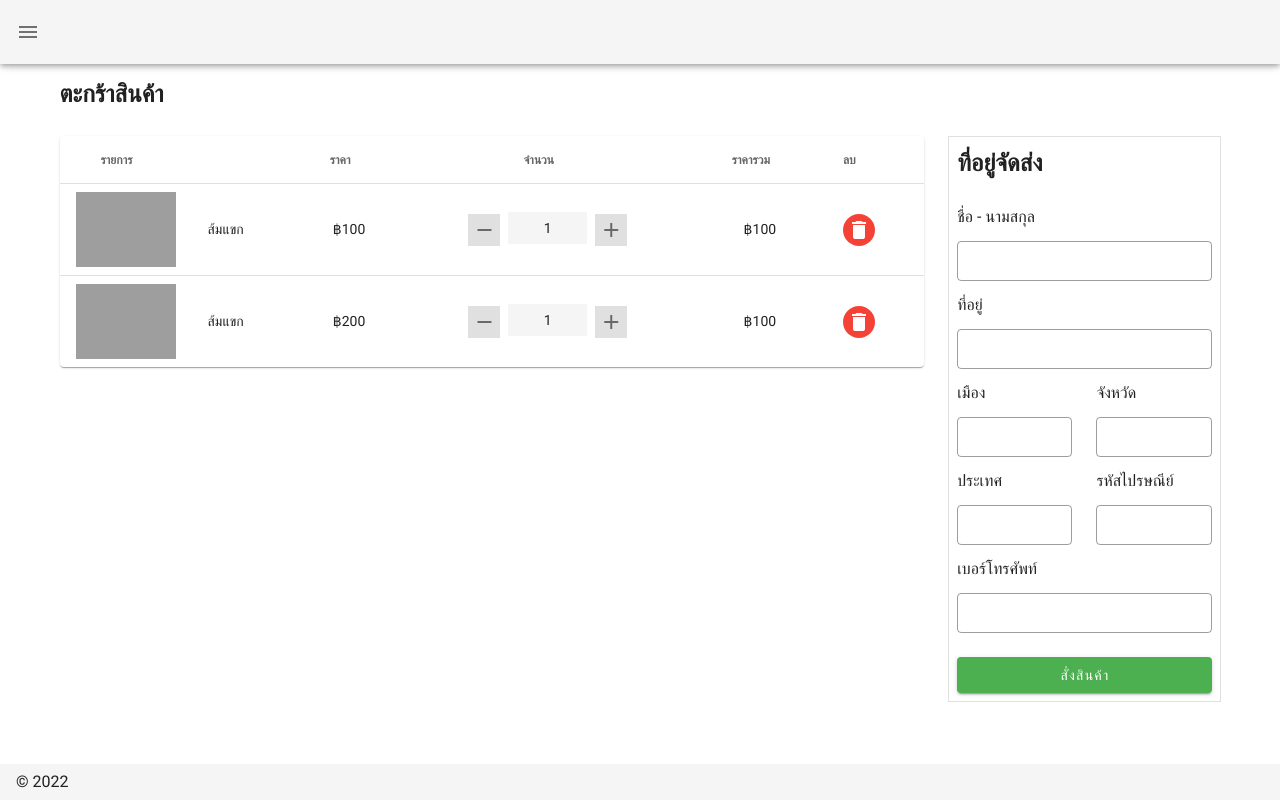
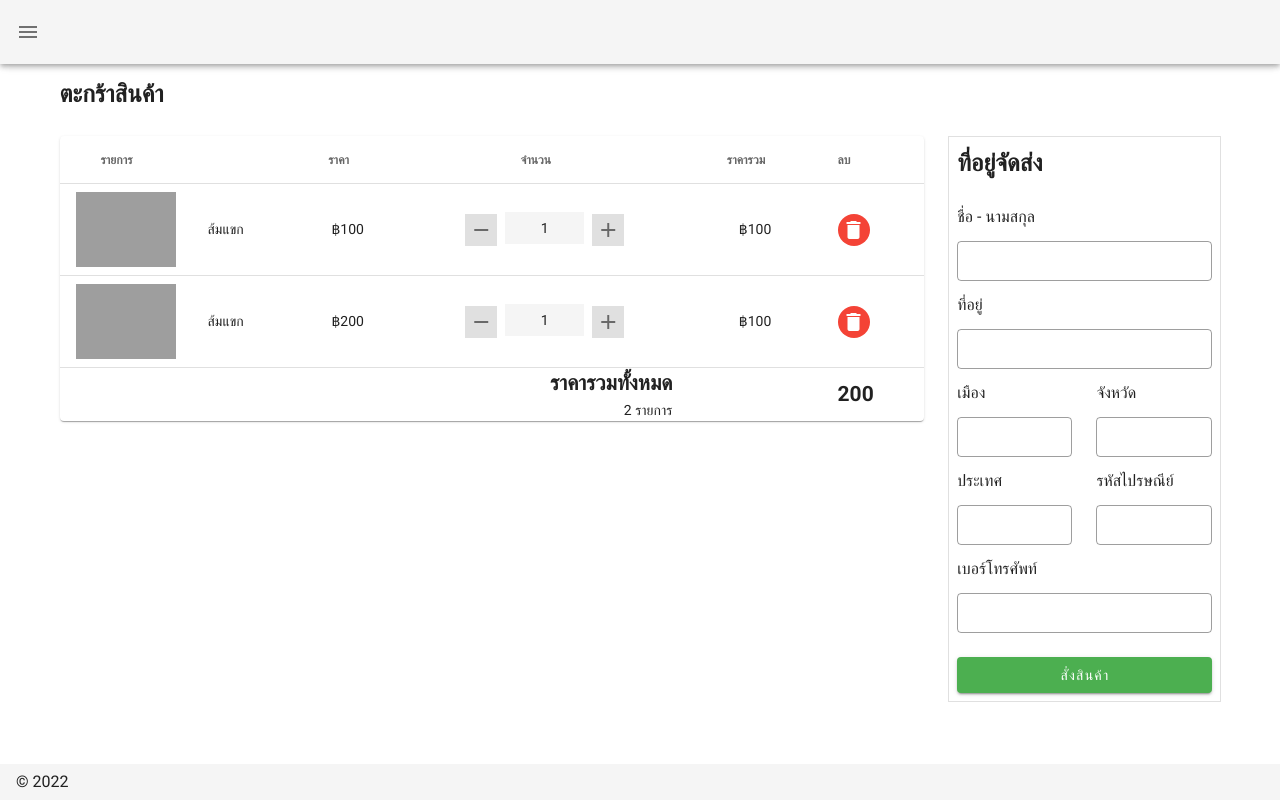
Before and after one commit to supaporn-kessamma/wanchalerm-projuct, a Nuxt app: page /cart in a window 1280 px wide. Built offline with nearby package versions, Linux system fonts and the light colour scheme; grey boxes are pictures that could not be loaded.

Commit message:
feat: footer-table

```diff
--- a/package.json
+++ b/package.json
@@ -11,6 +11,7 @@
   "dependencies": {
     "@nuxtjs/axios": "^5.13.6",
     "core-js": "^3.19.3",
+    "lodash": "^4.17.21",
     "nuxt": "^2.15.8",
     "vue": "^2.6.14",
     "vue-server-renderer": "^2.6.14",
--- a/pages/cart.vue
+++ b/pages/cart.vue
@@ -43,6 +43,19 @@
           >
             mdi-delete
           </v-icon>
+        </template>
+        <template v-slot:body.append>
+          <tr>
+            <td colspan="3"></td>
+            <td class="text-right">
+              <h2>ราคารวมทั้งหมด</h2>
+              <div>{{ items.length }} รายการ</div>
+            </td>
+            <td></td>
+            <td>
+              <h2>{{ sumTotal }}</h2>
+            </td>
+          </tr>
         </template>
         <template v-slot:no-data>
           <div>ไม่มีสินค้าในตะกร้า</div>
@@ -107,6 +120,7 @@
 </template>
 
 <script>
+import _sumBy from "lodash/sumBy";
 export default {
   data() {
     return {
@@ -137,7 +151,17 @@ export default {
         },
       ],
       min: 0,
+      sumTotal: 0,
     };
+  },
+  watch: {
+    items: {
+      handler() {
+        this.sumTotal = _sumBy(this.items, "total");
+      },
+      immediate: true, //watchทำงานเริ่มต้น
+      deep: true, //ตรวจสอบข้อมูลที่ลึกขึ้น เช่น array object
+    },
   },
   methods: {
     plus(item) {
@@ -157,8 +181,10 @@ export default {
       }
     },
     deleteItem(item) {
-      // console.log(item);
       this.items.splice(item, 1);
+    },
+    sum() {
+      // sumBy(objects, function(o) { return o.n; });
     },
   },
 };
```
